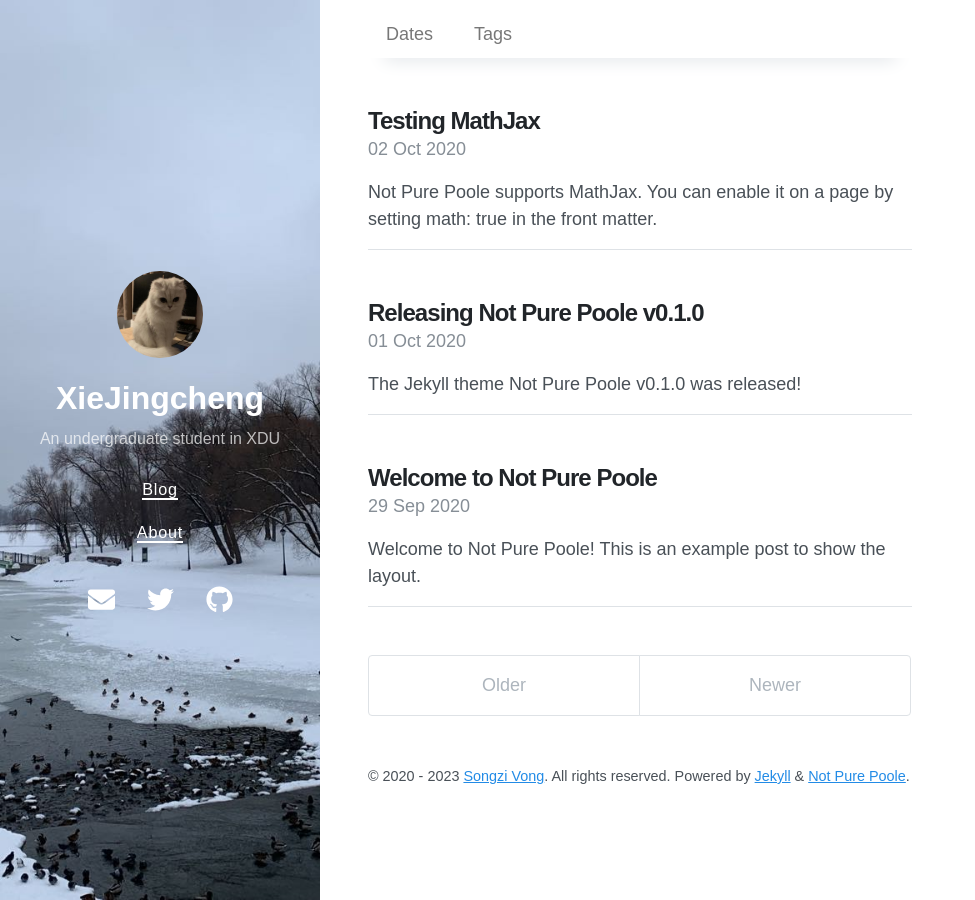
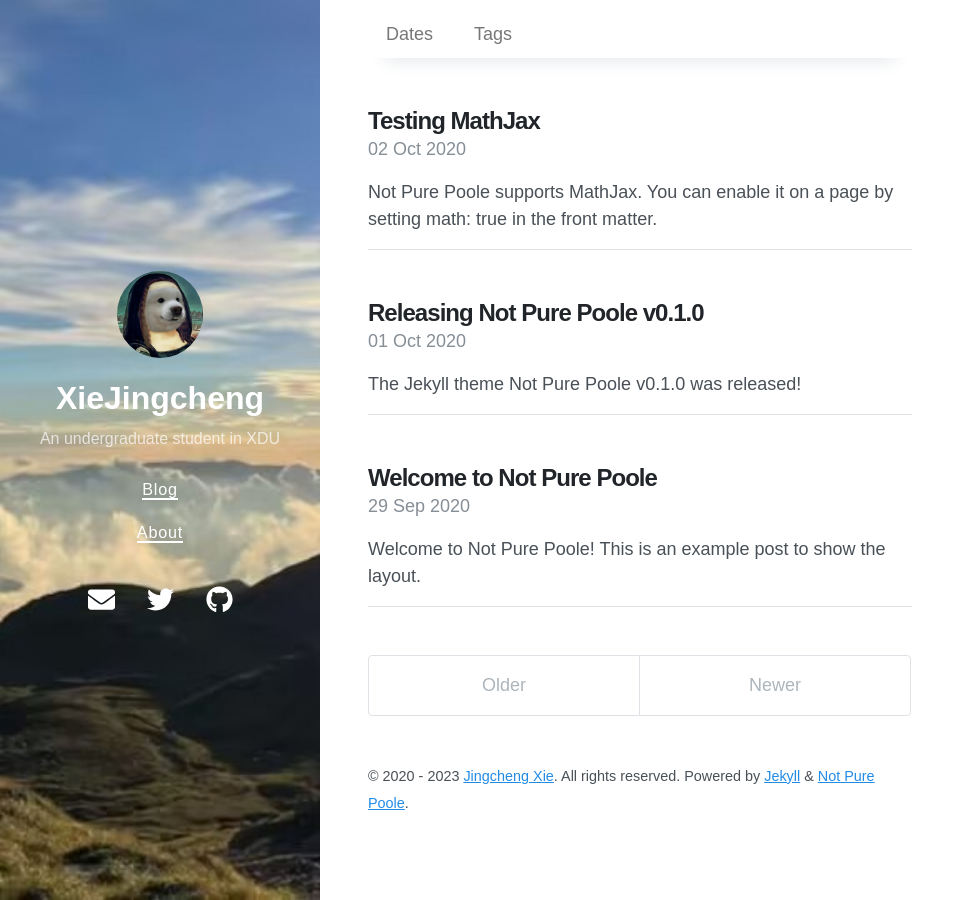
Before and after one commit to xiejingcheng/xiejingcheng.github.io, a Jekyll site: the page built from index.html, in a window 1280 px wide. Shown: the whole page, without its empty margins (0-975 px from the left). Built offline with Jekyll 4.4.1, drawn with Linux system fonts in a browser that asks for light colours; nearby versions of some CDN libraries; the list of posts is cut into pages by our own code.

Commit message:
V1
图标

```diff
--- a/_config.yml
+++ b/_config.yml
@@ -2,10 +2,10 @@
 title: XieJingcheng
 description: An undergraduate student in XDU
 url: https://xiejingcheng.github.io
-avatar: /avatar.jpeg
+avatar: /avatar.jpg
 paginate: 5
 permalink: pretty
-cover_image: /bg.jpeg
+cover_image: /bg.jpg
 
 # Gems
 plugins:
@@ -54,9 +54,9 @@ sass:
 
 # Specify the author for blog posts
 author:
-  name: Songzi Vong
-  url: https://github.com/vszhub/
-  email: vszhub@gmail.com
+  name: Jingcheng Xie
+  url: https://github.com/xiejingcheng/
+  email: jingchengxie0131@gmail.com
 plugins:
   - jekyll-remote-theme
 
```
Also changed, not shown: avatar.jpeg (deleted), avatar.jpg (added), bg.jpeg (deleted), bg.jpg (added).
